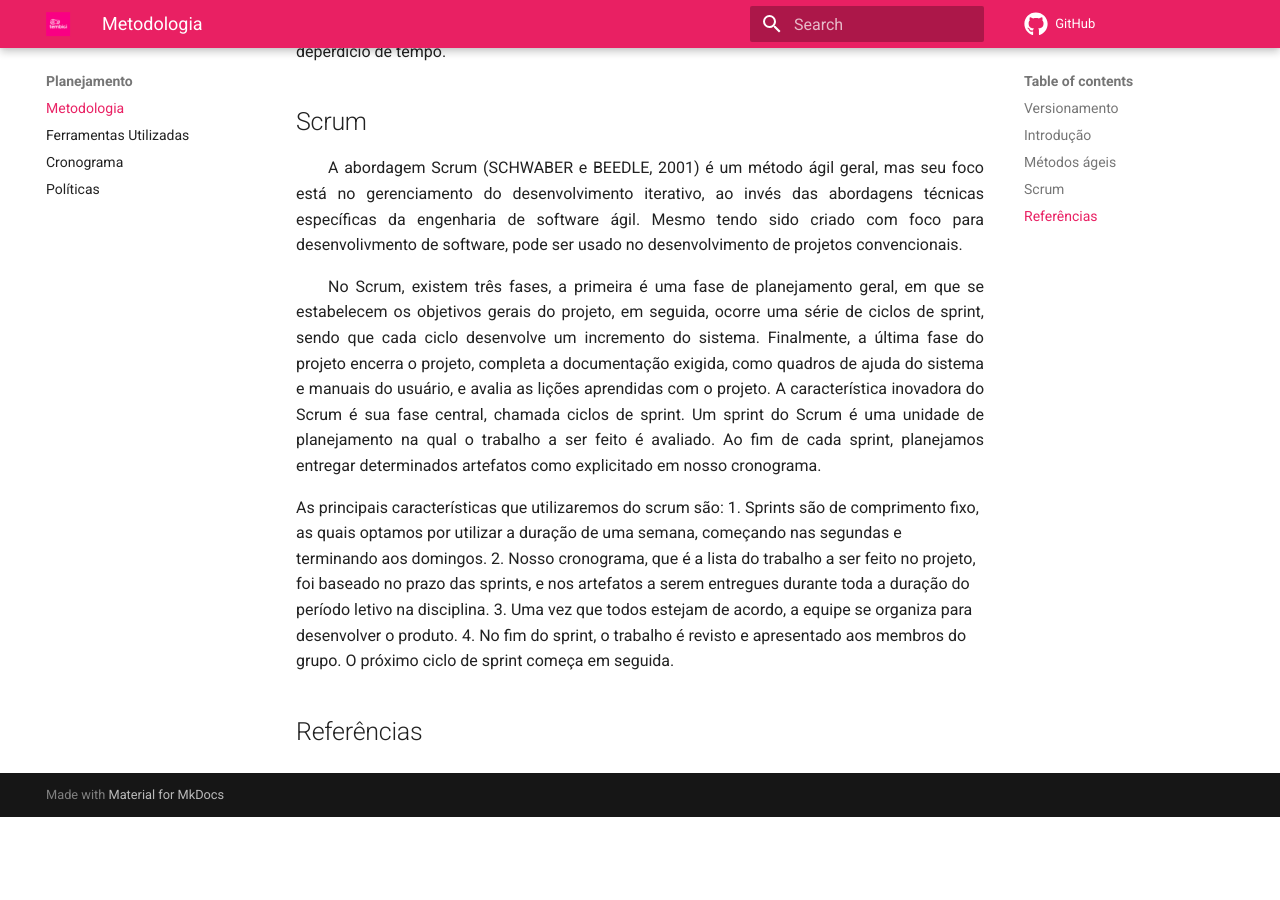
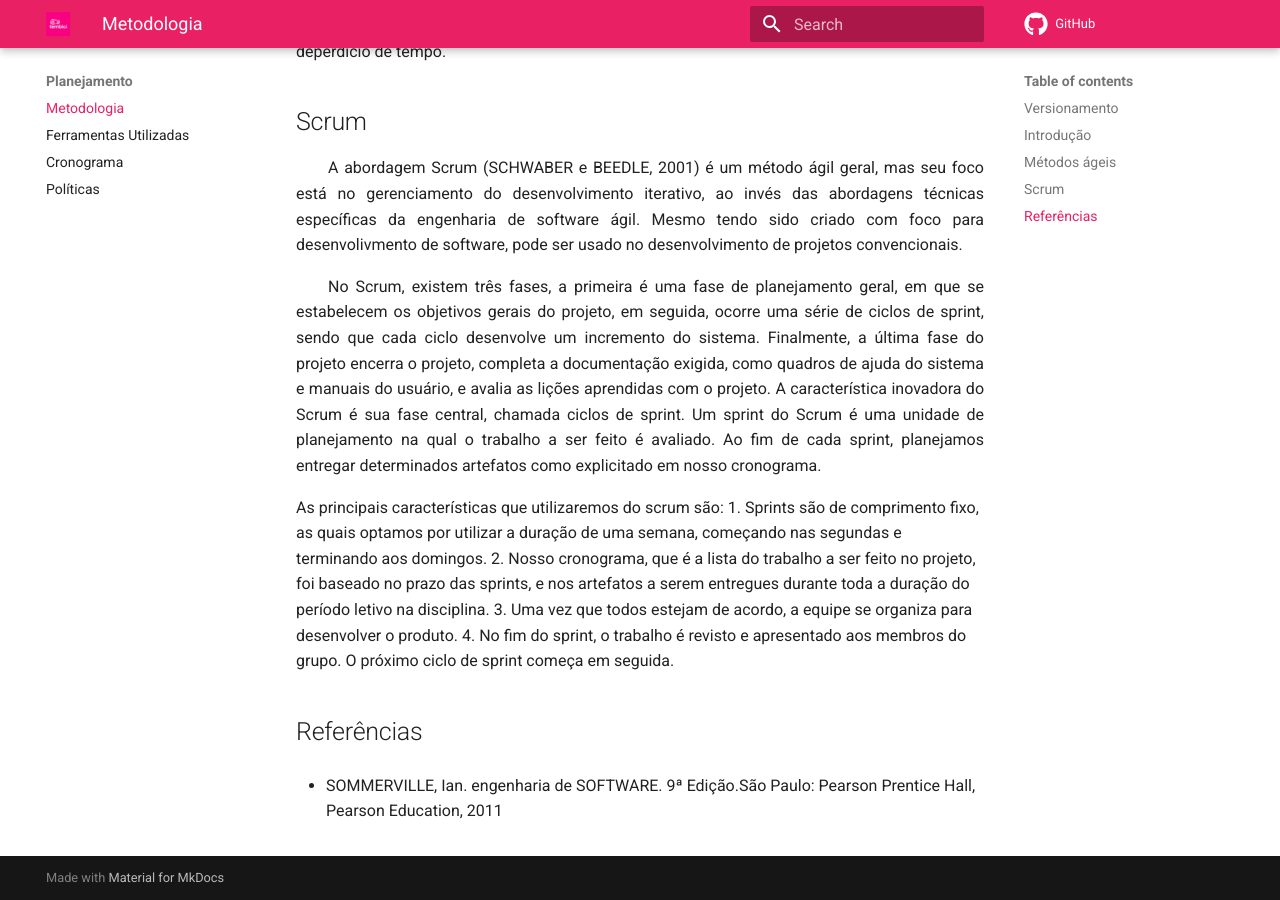
Before and after one commit to Requisitos-de-Software/2021.2-Tembici, an MkDocs documentation site: the page built from docs/planejamento/metodologia.md, in a window 1280 px wide and 900 px high, scrolled down 1040 px. Built offline with MkDocs 1.6.1 and Material for MkDocs 9.7.7, drawn with Linux system fonts in a browser that asks for light colours; comment, search, counter and statistics services are not loaded; before the commit the page ends 1857 px from its top, so only the background shows below that.

Commit message:
HOTFIX - Referências das metodologias adicionadas

```diff
--- a/docs/planejamento/metodologia.md
+++ b/docs/planejamento/metodologia.md
@@ -30,5 +30,4 @@ As principais características que utilizaremos do scrum são:
 4. No fim do sprint, o trabalho é revisto e apresentado aos membros do grupo. O próximo ciclo de sprint começa em seguida.
 
 ## Referências
-<!-- Adicionar Referências -->
-<!-- - <p></p> -->
+- <p>SOMMERVILLE, Ian. engenharia de SOFTWARE. 9ª Edição.São Paulo: Pearson Prentice Hall, Pearson Education, 2011</p>
```
Also changed, not shown: docs/planejamento/cronograma.md (+1 -1 lines), docs/planejamento/ferramentas.md (+1 -1 lines), docs/planejamento/heatmap.md (+1 -1 lines), docs/planejamento/politicas.md (+1 -1 lines).
